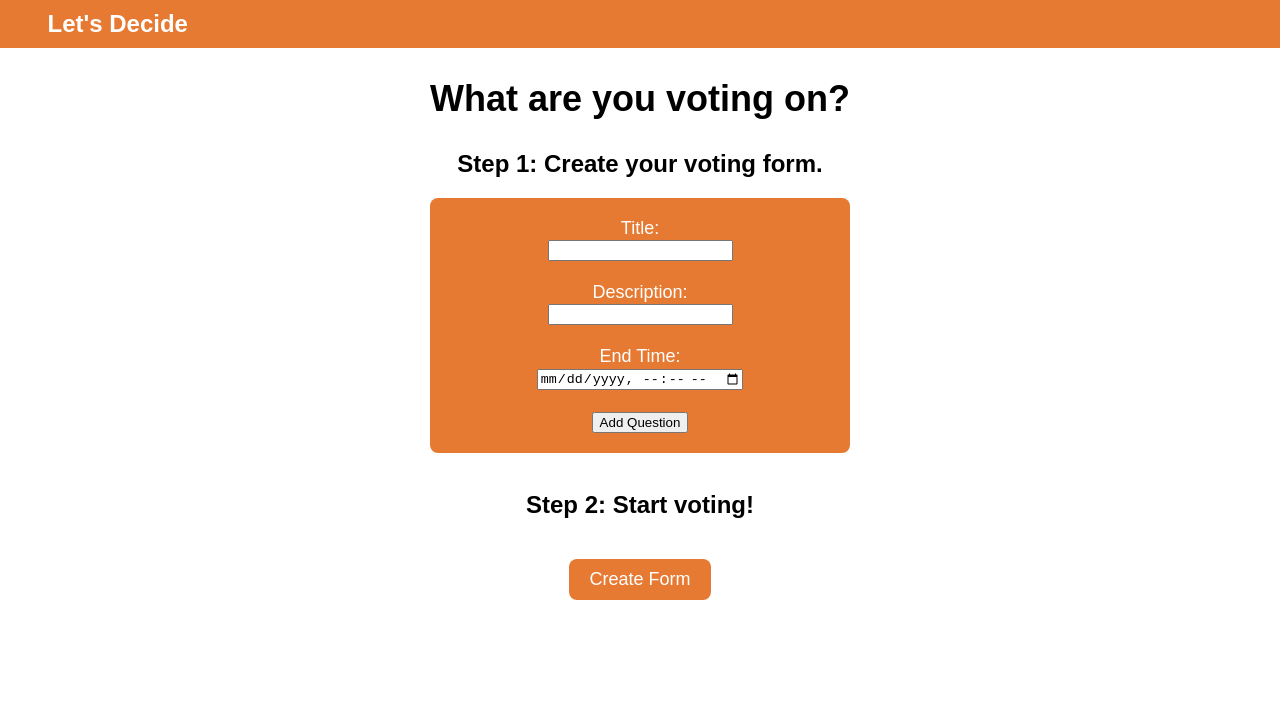
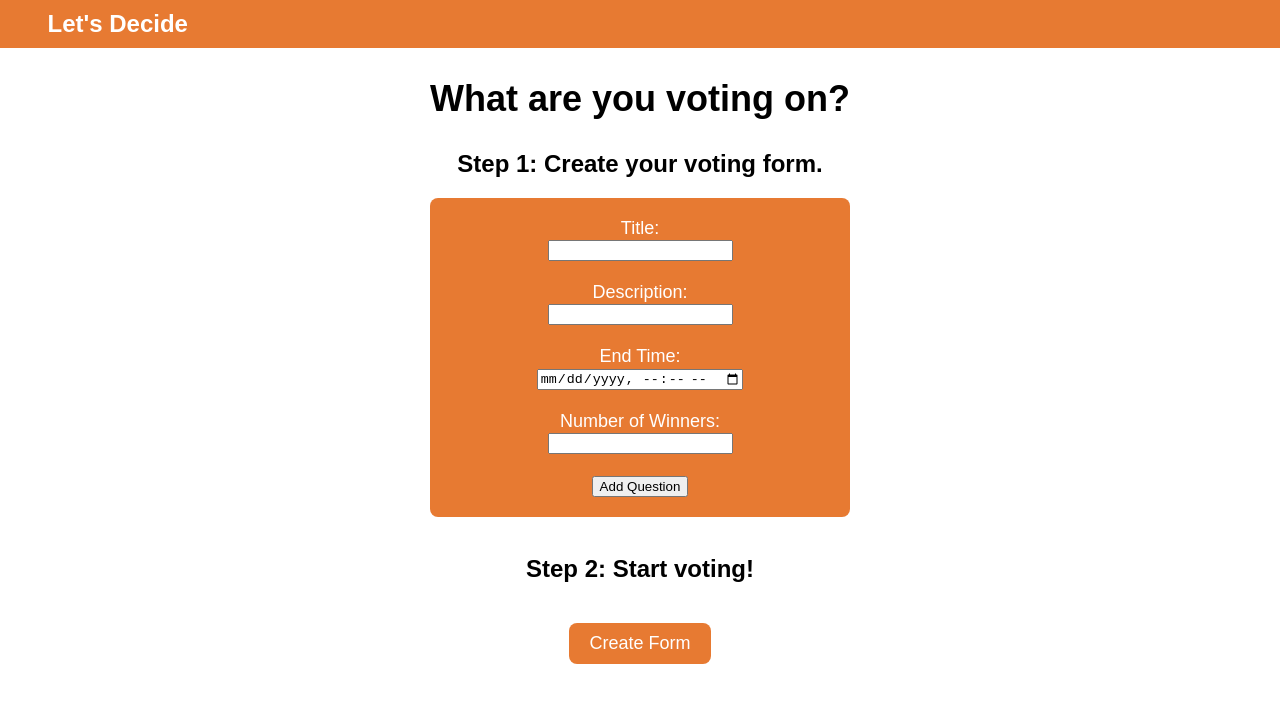
Before and after one commit to JKNeeley/LetsDecide, an Angular app in the folder frontend/: page /create-voting-form in a window 1280 px wide. Shown: the top 702 px of the page. Built offline with nearby package versions, Linux system fonts and the light colour scheme.

Commit message:
Added 'show_top' to form creation and local creation to show only n top winners

```diff
--- a/frontend/src/app/create-room-vote/create-room-vote.component.html
+++ b/frontend/src/app/create-room-vote/create-room-vote.component.html
@@ -23,21 +23,26 @@
                     <input type="datetime-local" id="endTime" [(ngModel)]="endTime" name="endTime" required>
                 </div>
                 <br>
+                <div>
+                    <label for="numberOfWinners">Number of Winners:</label>
+                    <br>
+                    <input type="number" id="numberOfWinners" [(ngModel)]="showTop" name="numberOfWinners" required>
+                </div>
+                <br>
                 <div *ngFor="let question of questions; let i = index">
                     <!-- Each question -->
                     <h2>Question {{ i + 1 }}</h2>
                     <div class="form-container">
-                      <!-- Your form inputs for each question -->
                       <div>
                           <label for="title{{ i }}">Title:</label>
                           <input type="text" id="title{{ i }}" [(ngModel)]="question.title" name="title{{ i }}" required>
                       </div>
-                      <!-- Other inputs for description, end time, question text, etc. -->
-                      <!-- Input for comma-separated answers -->
+
                       <div>
                           <label for="answerInput{{ i }}">Answers (separated by commas):</label>
                           <input type="text" id="answerInput{{ i }}" [(ngModel)]="question.answerInput" name="answerInput{{ i }}" required>
                       </div>
+
                       <!-- Display individual answers for each question -->
                       <div *ngIf="question.answers.length > 0">
                           <p>Answers:</p>
--- a/frontend/src/app/create-room-vote/create-room-vote.component.ts
+++ b/frontend/src/app/create-room-vote/create-room-vote.component.ts
@@ -46,6 +46,7 @@ export class CreateRoomVoteComponent {
   form: string | undefined;
   form_id?: String;
   title: string = '';
+  showTop: any;
   description: string = '';
   endTime: string = '';
   questions: any[] = []; // Define an empty array for questions
@@ -143,7 +144,7 @@ parseAnswers(question: Question) {
         Parent_Form_ID: ID,
         Description: title,
         Type: 0,
-        Show_Top: 0,
+        Show_Top: this.showTop,
         Options: options
       };
 
--- a/frontend/src/app/create-voting-form/create-voting-form.component.html
+++ b/frontend/src/app/create-voting-form/create-voting-form.component.html
@@ -21,6 +21,12 @@
                     <label for="endTime">End Time:</label>
                     <br>
                     <input type="datetime-local" id="endTime" [(ngModel)]="endTime" name="endTime" required>
+                </div>
+                <br>
+                <div>
+                    <label for="numberOfWinners">Number of Winners:</label>
+                    <br>
+                    <input type="number" id="numberOfWinners" [(ngModel)]="showTop" name="numberOfWinners" required>
                 </div>
                 <br>
                 <div *ngFor="let question of questions; let i = index">
--- a/frontend/src/app/create-voting-form/create-voting-form.component.ts
+++ b/frontend/src/app/create-voting-form/create-voting-form.component.ts
@@ -50,6 +50,7 @@ export class CreateVotingFormComponent {
   form_id?: String;
   title: string = '';
   description: string = '';
+  showTop: any;
   endTime: string = '';
   questions: any[] = []; // Define an empty array for questions
   // rType:
@@ -148,7 +149,7 @@ parseAnswers(question: Question) {
         Parent_Form_ID: ID,
         Description: title,
         Type: 0,
-        Show_Top: 0,
+        Show_Top: this.showTop,
         Options: options
       };
 
```
